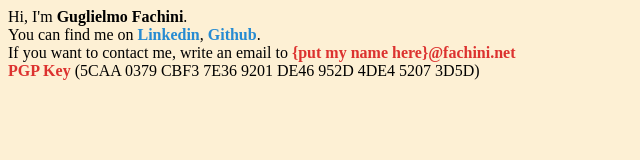
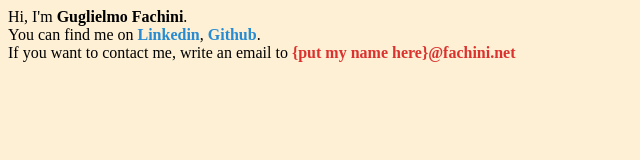
Before and after one commit to GuglielmoS/guglielmos.github.com, a plain HTML site: page index.html in a window 1280 px wide. Shown: the whole page, without its empty margins (0-640 px from the left). Drawn offline with Linux system fonts and the light colour scheme.

Commit message:
remove PGP key

```diff
--- a/index.html
+++ b/index.html
@@ -27,7 +27,5 @@
     <a class="social" href="https://www.github.com/guglielmos">Github</a>.
     <br/>
     If you want to contact me, write an email to <a href="mailto:{put my name here}@fachini.net">{put my name here}@fachini.net</a>
-    <br/>
-    <a href="https://raw.githubusercontent.com/GuglielmoS/guglielmos.github.com/master/gfachinipubkey.asc">PGP Key</a> (5CAA 0379 CBF3 7E36 9201  DE46 952D 4DE4 5207 3D5D)
   </body>
 </html>
```
Also changed, not shown: 1 other file.
